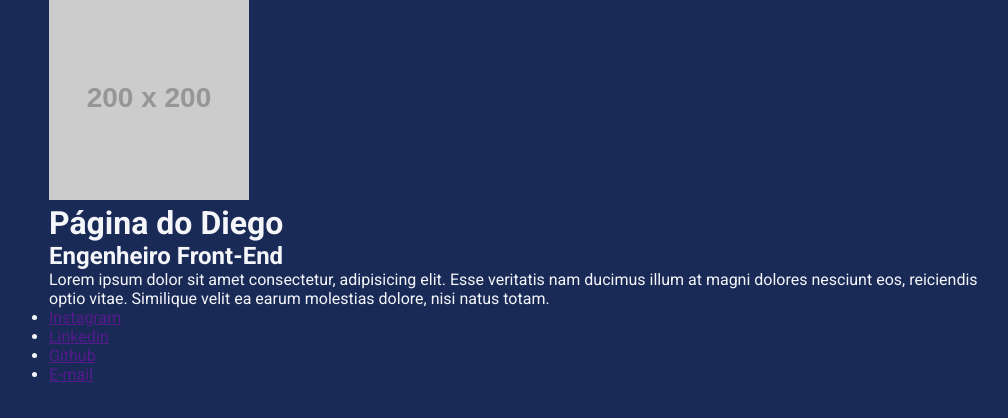
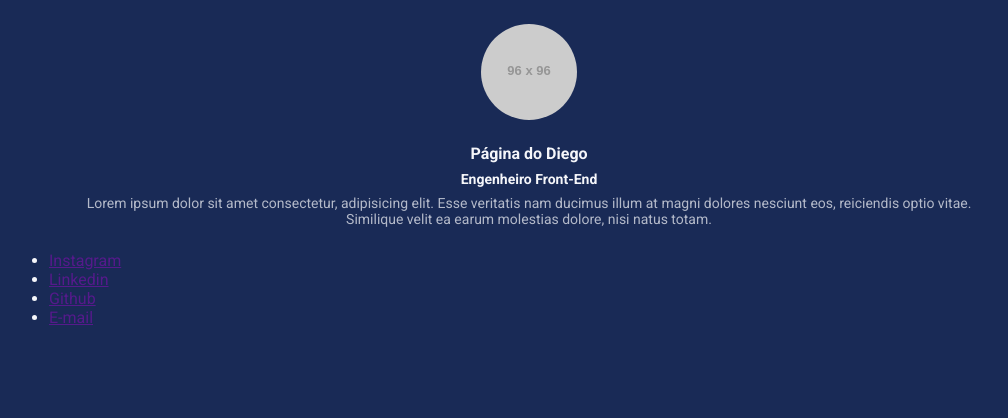
Before and after one commit to diegofelipesoares/less, a plain HTML site: page index.html in a window 1280 px wide. Shown: the whole page, without its empty margins (111-1119 px from the left). Drawn offline with Linux system fonts and the light colour scheme; placeholder pictures from the web are drawn by us.

Commit message:
Final da aula de mixin

```diff
--- a/index.html
+++ b/index.html
@@ -13,10 +13,12 @@
 <body>
     <div class="container">
         <header>
-            <img src="https://via.placeholder.com/200x200">
-            <h1>Página do Diego</h1>
-            <h2>Engenheiro Front-End</h2>
-            <p>Lorem ipsum dolor sit amet consectetur, adipisicing elit. Esse veritatis nam ducimus illum at magni dolores nesciunt eos, reiciendis optio vitae. Similique velit ea earum molestias dolore, nisi natus totam.</p>
+            <img class="profile-avatar" src="https://via.placeholder.com/96x96">
+            <div class="profile-bio">
+                <h1 class="profile-bio-name">Página do Diego</h1>
+                <h2 class="profile-bio-subtitle">Engenheiro Front-End</h2>
+                <p class="profile-bio-description">Lorem ipsum dolor sit amet consectetur, adipisicing elit. Esse veritatis nam ducimus illum at magni dolores nesciunt eos, reiciendis optio vitae. Similique velit ea earum molestias dolore, nisi natus totam.</p>
+            </div>
         </header>
 
         <nav>
--- a/src/styles/main.less
+++ b/src/styles/main.less
@@ -1,6 +1,12 @@
 @import "variaveis.less";
 @breakpointMobile: ~"(max-width: 767px)";
 @breakpointTablet: ~"(min-width: 768px) and (max-width: 1023px)";
+
+// criando mixing
+.marginBottom8{
+    margin-bottom: 8px;
+}
+
 
 //Criando reset
 *{
@@ -32,3 +38,32 @@ body{
     }
 
 }
+
+header {
+    padding: 24px;
+
+    .profile-avatar{
+        display: block;
+        margin: 0 auto 24px;
+        border-radius: 50%;
+    }
+
+    .profile-bio{
+        text-align: center;
+        //& Substitui a palavra do classe pai profile-bio
+
+        &-name{
+            font-size: 16px;
+            .marginBottom8();
+        }
+        &-subtitle{
+            font-size: 14px;
+            .marginBottom8();
+
+        &-description{
+            font-size: 14px;
+            opacity: .7;
+        }
+
+    }
+}
```
Also changed, not shown: build/styles/main.css.
